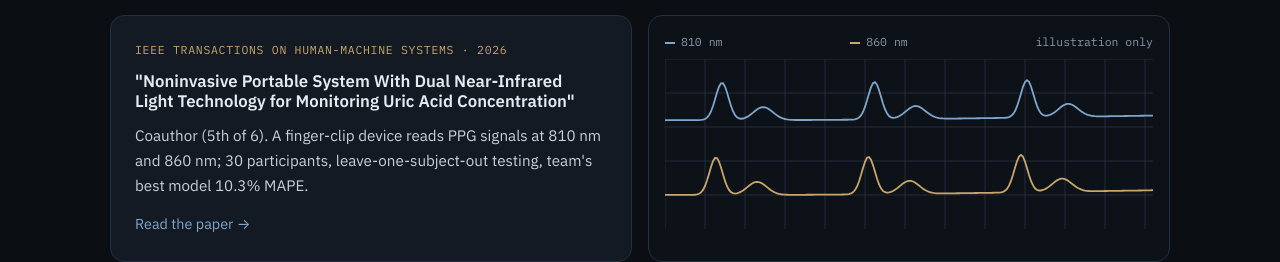
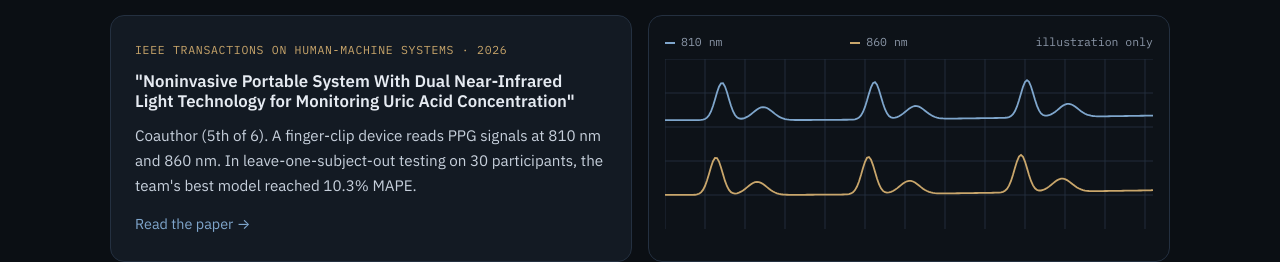
Before and after one commit to Tofuhsu/tofuhsu.github.io, a plain HTML site: page index.html in a window 1280 px wide. Shown: the part 3720-3982 px from the top of the page. Drawn offline with Linux system fonts and the light colour scheme.

Commit message:
Rewrite research summary as full sentences; drop dash from README title
Co-Authored-By: Claude Opus 5.5 <noreply@anthropic.com>

```diff
--- a/index.html
+++ b/index.html
@@ -404,7 +404,7 @@
           <div class="paper reveal">
             <span class="tag">IEEE Transactions on Human-Machine Systems · 2026</span>
             <h3>"Noninvasive Portable System With Dual Near-Infrared Light Technology for Monitoring Uric Acid Concentration"</h3>
-            <p>Coauthor (5th of 6). A finger-clip device reads PPG signals at 810 nm and 860 nm; 30 participants, leave-one-subject-out testing, team's best model 10.3% MAPE.</p>
+            <p>Coauthor (5th of 6). A finger-clip device reads PPG signals at 810 nm and 860 nm. In leave-one-subject-out testing on 30 participants, the team's best model reached 10.3% MAPE.</p>
             <div class="foot"><a href="https://doi.org/10.1109/THMS.2026.3724413" target="_blank" rel="noopener">Read the paper →</a></div>
           </div>
           <div class="scope reveal">
```
Also changed, not shown: 1 other file.
